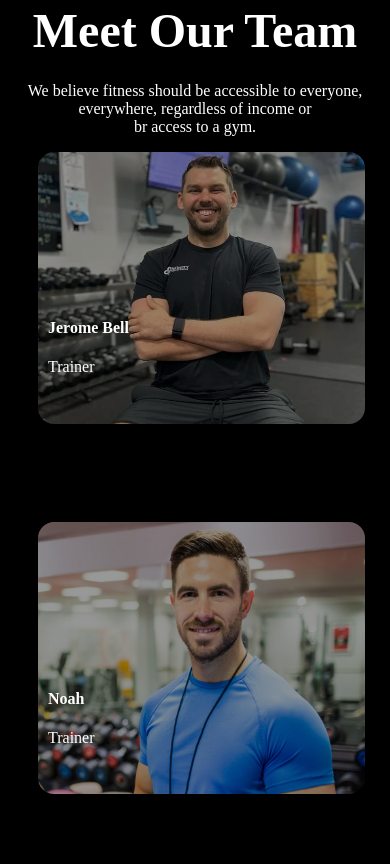
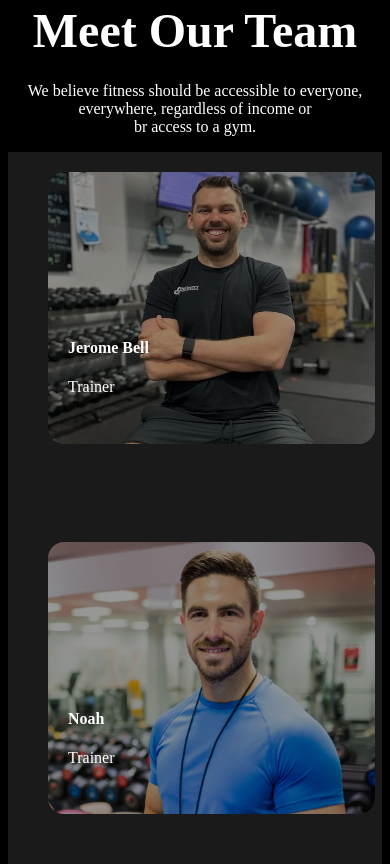
Before and after one commit to Rifatinfo/versatile-responsive-web, a plain HTML site: page index.html in a window 390 px wide. Shown: the part 3780-4644 px from the top of the page. Drawn offline with Linux system fonts and the light colour scheme.

Commit message:
meet our team correction

```diff
--- a/index.html
+++ b/index.html
@@ -100,7 +100,8 @@
                 <h1 class="habit-title">Meet Our Team</h1>
                 <p class="habit-description">We believe fitness should be accessible to everyone, everywhere, regardless of income or </br>br access to a gym.</p>
             </div>
-            <div class="our-team">
+            <div class="team team-bg">
+                <div class="our-team ">
                     <div class="team-container">
                        <img src="images/trainer1.png" alt="">
                     <div>
@@ -144,6 +145,7 @@
                     </div>
                     </div>
                </div>
+            </div>
         </section>
     </main>
     <footer>
--- a/styles/style.css
+++ b/styles/style.css
@@ -200,7 +200,13 @@ footer{
     top: -130px;
     left: 40px;
 }
-
+.team{
+    padding: 20px;
+    margin-bottom: 4px;
+}
+.team-bg{
+    background: rgba(255, 255, 255, 0.1);
+}
 
 
 
@@ -233,6 +239,6 @@ footer{
         max-width: 100%;
     }
     .team-container img{
-        margin-left: 30px;
+        margin-left: 20px;
     }
 }
```
Lines whose indentation alone changed are shown as unchanged.
